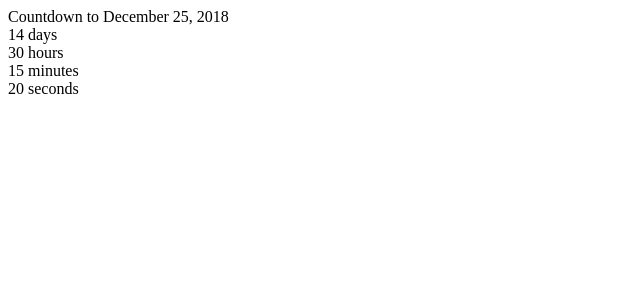
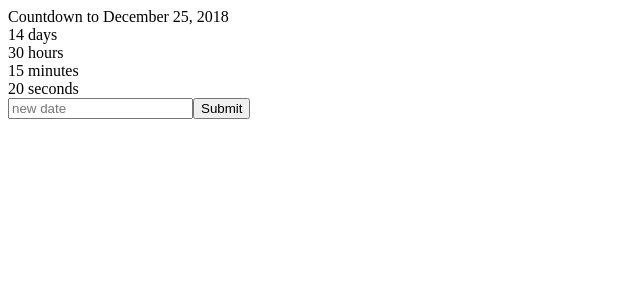
Before and after one commit to Zhusufeng/countdown-champ, a React (Create React App) app: page / in a window 1280 px wide. Shown: the top 300 px of the page, without its empty margins (0-640 px from the left). Built offline with nearby package versions, Linux system fonts and the light colour scheme.

Commit message:
Add input & submit button to wireframe of App.jsx

```diff
--- a/src/App.jsx
+++ b/src/App.jsx
@@ -11,6 +11,10 @@ class App extends Component {
           <div>15 minutes</div>
           <div>20 seconds</div>
         </div>
+        <div>
+          <input placeholder="new date" />
+          <button>Submit</button>
+        </div>
       </div>
     );
   }
```
